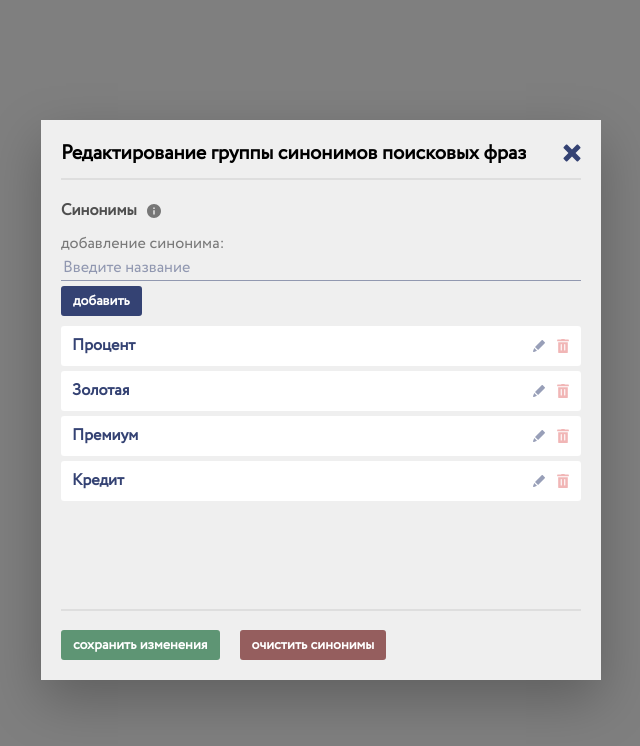
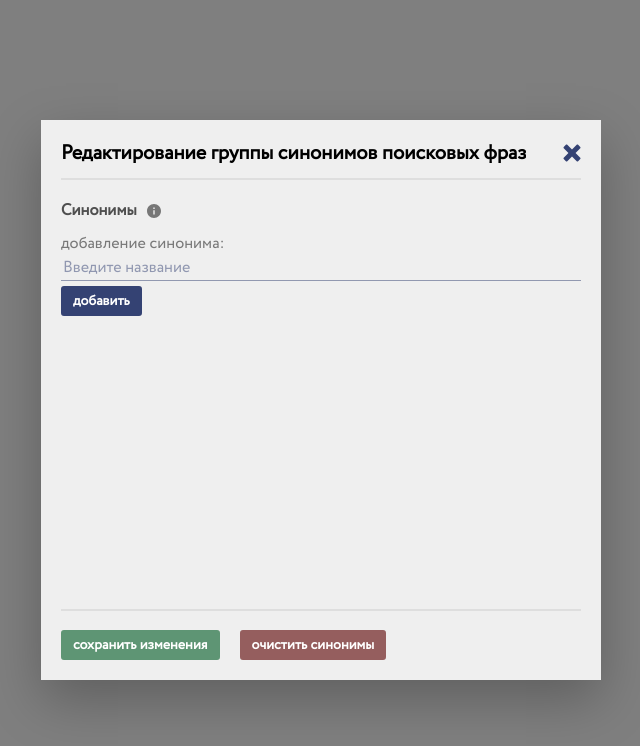
Before and after one commit to PopinskiSoda/synonyms, a React (Create React App) app: page / in a window 1280 px wide. Shown: the top 746 px of the page, without its empty margins (319-959 px from the left). Built offline with nearby package versions, Linux system fonts and the light colour scheme.

Commit message:
Added localstorage

```diff
--- a/src/components/SynonymsModal.js
+++ b/src/components/SynonymsModal.js
@@ -1,15 +1,29 @@
-import React from 'react';
+import React, { useCallback } from 'react';
 import { Card } from './Card';
 import { Modal } from './Modal';
-import { useSelector } from 'react-redux';
+import { useSelector, useDispatch } from 'react-redux';
 import { Button } from './Button';
 import information from '../icons/information.svg'
 import './SynonymsModal/index.scss'
 import { AddForm } from './AddForm';
+import { CLEAR_SYNONYMS } from '../constants/actionTypes';
 
 export const SynonymsModal = ({onClose}) => {
     const cards = useSelector(state => state.cards);
     const isEditing = useSelector(state => state.cards.find((item) => item.isEditing))
+
+    const localStorage = window.localStorage;
+    const handleSave = useCallback(() => {
+        localStorage.setItem('cards', JSON.stringify(cards))
+    }, [cards])
+
+    const dispatch = useDispatch();
+    const handleClear = useCallback(() => {
+        localStorage.setItem('cards', JSON.stringify([]))
+        dispatch({
+            type: CLEAR_SYNONYMS,
+        })
+    }, [])
 
     return (
         <Modal
@@ -17,8 +31,16 @@ export const SynonymsModal = ({onClose}) => {
             onClose={onClose}
             controls={
                 <>
-                    <Button text='сохранить изменения' type='success'/>
-                    <Button text='очистить синонимы' type='danger'/>
+                    <Button
+                        text='сохранить изменения'
+                        type='success'
+                        onClick={handleSave}
+                    />
+                    <Button
+                        text='очистить синонимы'
+                        type='danger'
+                        onClick={handleClear}
+                    />
                 </>
             }
         >
--- a/src/constants/actionTypes.js
+++ b/src/constants/actionTypes.js
@@ -7,3 +7,5 @@ export const DELETE_SYNONYM = 'DELETE_SYNONYM';
 export const SET_SYNONYM_FOR_DELETE = 'SET_SYNONYM_FOR_DELETE';
 
 export const ADD_SYNONYM = 'ADD_SYNONYM';
+
+export const CLEAR_SYNONYMS = 'CLEAR_SYNONYMS';
--- a/src/reducers/listReducer.js
+++ b/src/reducers/listReducer.js
@@ -1,35 +1,19 @@
 import {
     ADD_SYNONYM,
+    CLEAR_SYNONYMS,
     DELETE_SYNONYM,
     EDIT_SYNONYM,
     SET_IS_EDITING,
     SET_SYNONYM_FOR_DELETE
 } from '../constants/actionTypes';
 
+const localStorage = window.localStorage;
+
+const cards = JSON.parse(localStorage.getItem('cards') || '[]')
+
 const initState = {
     synonymToDeleteId: null,
-    cards: [
-        {
-            id: 1,
-            text: 'Процент',
-            isEditing: false,
-        },
-        {
-            id: 2,
-            text: 'Золотая',
-            isEditing: false,
-        },
-        {
-            id: 3,
-            text: 'Премиум',
-            isEditing: false,
-        },
-        {
-            id: 4,
-            text: 'Кредит',
-            isEditing: false,
-        },
-    ]
+    cards: cards,
 }
 
 export const listReducer = (state = initState, action) => {
@@ -74,6 +58,12 @@ export const listReducer = (state = initState, action) => {
                 cards: [action.payload, ...state.cards],
             }
 
+        case CLEAR_SYNONYMS:
+            return {
+                ...state,
+                cards: [],
+            }
+
         default:
             return state;
     }
```
